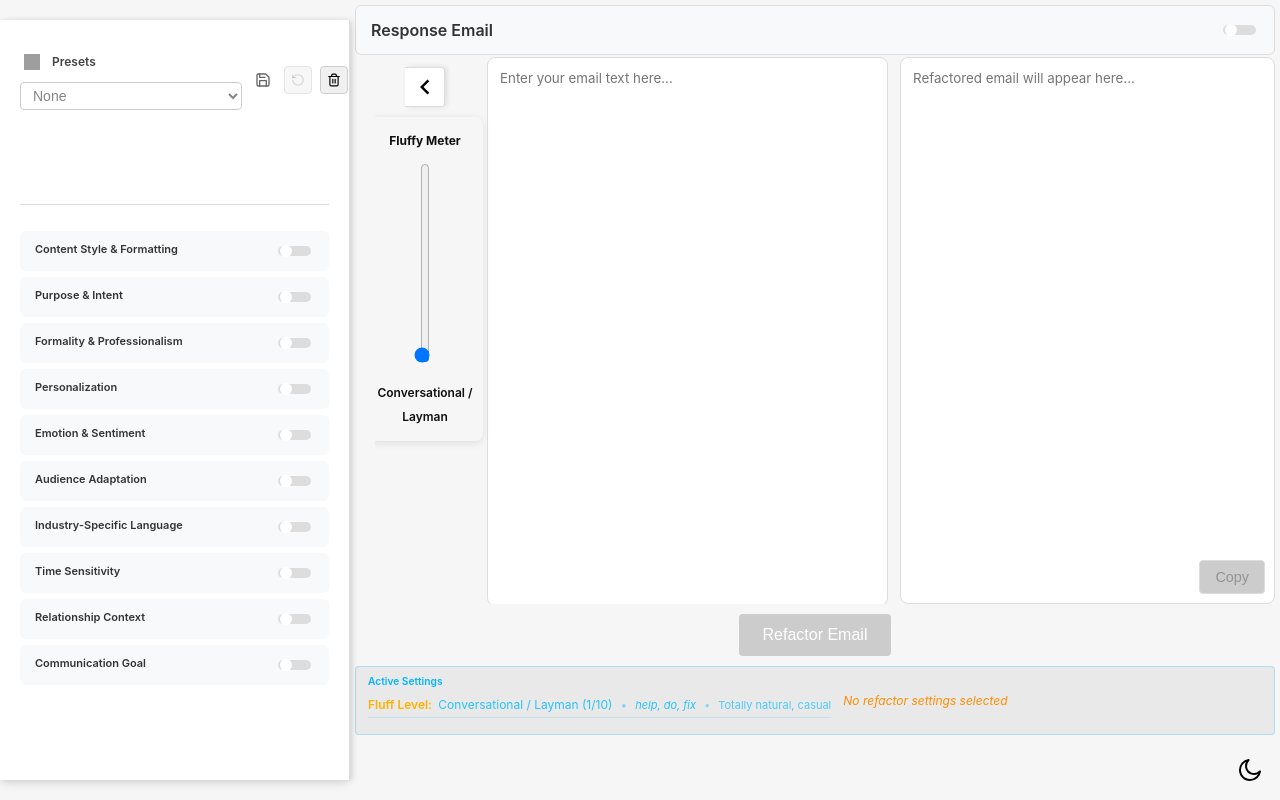
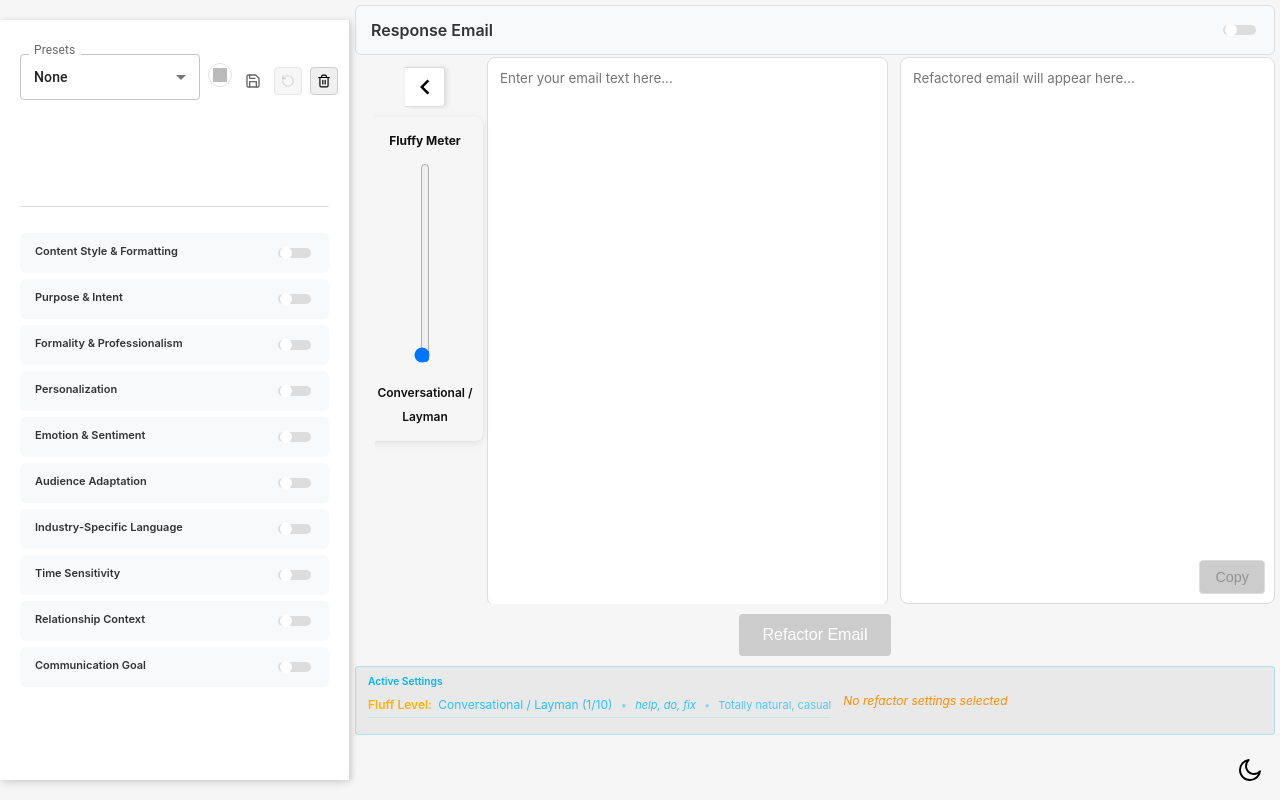
Before and after one commit to ScottBruton/emailRefactor, a React (Vite) app: page / in a window 1280 px wide. Built offline with nearby package versions, Linux system fonts and the light colour scheme; grey boxes are pictures that could not be loaded.

Commit message:
getting there

```diff
--- a/package.json
+++ b/package.json
@@ -10,6 +10,10 @@
     "tauri": "tauri"
   },
   "dependencies": {
+    "@emotion/react": "^11.14.0",
+    "@emotion/styled": "^11.14.0",
+    "@mui/icons-material": "^7.0.1",
+    "@mui/material": "^7.0.1",
     "@tauri-apps/api": "^2.3.0",
     "@tauri-apps/plugin-opener": "^2",
     "@types/react": "^19.0.12",
--- a/src/App.css
+++ b/src/App.css
@@ -1522,70 +1522,52 @@ select:focus {
 }
 
 .preset-controls {
-  display: flex;
-  flex-direction: column;
-  gap: 8px;
-  width: 100%;
-  font-size: 12px;
-}
-
-.preset-selection {
-  display: flex;
-  align-items: center;
-  gap: 8px;
-  width: 100%;
-}
-
-.preset-selection .preset-dropdown {
-  flex-grow: 1;
-}
-
-.preset-selection .delete-preset-button {
-  background: none;
-  border: none;
-  padding: 4px;
-  cursor: pointer;
-  display: flex;
-  align-items: center;
-  justify-content: center;
-  border-radius: 4px;
-  transition: all 0.2s ease;
-}
-
-.preset-selection .delete-preset-button:hover {
-  background-color: rgba(220, 53, 69, 0.1);
-}
-
-.preset-selection .delete-preset-button img {
+  position: relative;
+  margin-bottom: 12px;
+}
+
+/* MUI Select customization */
+.preset-controls .MuiSelect-select {
+  padding-right: 32px !important;
+}
+
+.preset-controls .MuiListItemSecondaryAction-root {
+  right: 8px !important;
+}
+
+.preset-controls .MuiIconButton-root {
+  padding: 4px !important;
+}
+
+.preset-controls .MuiIconButton-root img {
   width: 16px;
   height: 16px;
-  opacity: 0.6;
-  transition: opacity 0.2s ease;
-}
-
-.preset-selection .delete-preset-button:hover img {
+  opacity: 0.7;
+  transition: opacity 0.2s;
+}
+
+.preset-controls .MuiIconButton-root:hover img {
   opacity: 1;
 }
 
-/* Dark theme styles */
-.dark-theme .preset-selection .delete-preset-button:hover {
-  background-color: rgba(220, 53, 69, 0.2);
-}
-
-.dark-theme .preset-selection .delete-preset-button img {
-  filter: invert(1);
+/* Add preset input box */
+.preset-controls .MuiOutlinedInput-root {
+  margin-top: 4px;
 }
 
 /* Dark theme adjustments */
-.dark-theme .fluffy-meter-container {
-  background: #1f1f1f;
-  border: 1px solid #333;
-}
-
-.dark-theme .fluffy-meter::-webkit-slider-thumb {
-  background: #007bff;
-}
-
-.dark-theme .fluffy-meter::-webkit-slider-runnable-track {
-  background: #333;
-}
+.dark-theme .preset-controls .MuiSelect-select {
+  color: #f6f6f6;
+}
+
+.dark-theme .preset-controls .MuiOutlinedInput-notchedOutline {
+  border-color: #444;
+}
+
+.dark-theme .preset-controls .MuiOutlinedInput-root:hover .MuiOutlinedInput-notchedOutline {
+  border-color: #666;
+}
+
+.dark-theme .preset-controls .MuiIconButton-root {
+  color: #f6f6f6;
+}
--- a/src/App.jsx
+++ b/src/App.jsx
@@ -8,6 +8,7 @@ import darkIcon from '../assets/dark.svg';
 import lightIcon from '../assets/light.svg';
 import addPresetIcon from '../assets/addPreset.svg';
 import deleteIcon from '../assets/delete.svg';
+import PresetSelector from './components/PresetSelector';
 
 function App() {
   const [inputText, setInputText] = useState('');
@@ -1107,23 +1108,64 @@ function App() {
     setSelectedPreset('none');
   };
 
-  const handlePresetChange = (e) => {
-    const selectedValue = e.target.value;
-    setSelectedPreset(selectedValue);
-
-    if (selectedValue !== 'none') {
-      const selectedPresetData = presets[selectedValue] || customPresets[selectedValue];
-      if (selectedPresetData?.settings) {
-        // Apply preset settings
-        if (selectedPresetData.settings.enabledCategories) {
-          setEnabledCategories(selectedPresetData.settings.enabledCategories);
-        }
-
-        if (selectedPresetData.settings.styles) {
-          setStyles(selectedPresetData.settings.styles);
-        }
-      }
-    }
+  const handlePresetChange = (presetKey) => {
+    setSelectedPreset(presetKey);
+
+    // If 'none' is selected, reset to default state
+    if (presetKey === 'none') {
+      setEnabledCategories({
+        contentStyle: false,
+        purpose: false,
+        formality: false,
+        personalization: false,
+        emotion: false,
+        audience: false,
+        industry: false,
+        timeSensitivity: false,
+        relationship: false,
+        communicationGoal: false
+      });
+      return;
+    }
+
+    // Get the selected preset settings
+    const preset = presets[presetKey] || customPresets[presetKey];
+    if (!preset || !preset.settings) return;
+
+    // Update enabled categories
+    if (preset.settings.enabledCategories) {
+      setEnabledCategories(preset.settings.enabledCategories);
+    }
+
+    // Update styles
+    if (preset.settings.styles) {
+      setStyles(preset.settings.styles);
+    }
+  };
+
+  const handleDeletePreset = (presetKey) => {
+    // If the deleted preset is currently selected, switch to 'none'
+    if (selectedPreset === presetKey) {
+      setSelectedPreset('none');
+      // Reset all categories to default state
+      const defaultCategories = { ...categories };
+      Object.keys(defaultCategories).forEach(categoryKey => {
+        defaultCategories[categoryKey] = {
+          ...defaultCategories[categoryKey],
+          active: false,
+          settings: {
+            ...defaultCategories[categoryKey].settings,
+            // Reset any specific settings to their defaults here
+          }
+        };
+      });
+      setCategories(defaultCategories);
+    }
+
+    // Remove the preset from customPresets
+    const newCustomPresets = { ...customPresets };
+    delete newCustomPresets[presetKey];
+    setCustomPresets(newCustomPresets);
   };
 
   const handleRevertToSaved = () => {
@@ -1442,29 +1484,6 @@ function App() {
     }
   };
 
-  const handleDeletePreset = (presetKey, e) => {
-    e.stopPropagation();
-    setPresetToDelete(presetKey);
-    setIsDeleteModalOpen(true);
-  };
-
-  const confirmDeletePreset = () => {
-    if (presetToDelete) {
-      const updatedCustomPresets = { ...customPresets };
-      delete updatedCustomPresets[presetToDelete];
-
-      // Update state and localStorage
-      setCustomPresets(updatedCustomPresets);
-      localStorage.setItem('customPresets', JSON.stringify(updatedCustomPresets));
-
-      if (selectedPreset === presetToDelete) {
-        setSelectedPreset('none');
-      }
-    }
-    setIsDeleteModalOpen(false);
-    setPresetToDelete(null);
-  };
-
   const renderStyleControls = () => {
     return (
       <div className={`sidebar-container ${sidebarHidden ? 'hidden' : ''}`}>
@@ -1472,42 +1491,14 @@ function App() {
           <div className="sidebar-header">
             <div className="settings-controls">
               <div className="preset-controls">
-                <div className="preset-header">
-                  <button
-                    className="add-preset-button"
-                    onClick={() => setIsAddPresetModalOpen(true)}
-                    title="Add new preset"
-                  >
-                    <img src={addPresetIcon} alt="Add preset" />
-                  </button>
-                  <span className="preset-label">Presets</span>
-                </div>
-                <div className="preset-selection">
-                  <select
-                    className="preset-dropdown"
-                    value={selectedPreset}
-                    onChange={handlePresetChange}
-                    title="Select a preset for different email types"
-                  >
-                    {Object.entries(presets).map(([key, preset]) => (
-                      <option key={key} value={key}>{preset.label}</option>
-                    ))}
-                    {Object.entries(customPresets).map(([key, preset]) => (
-                      <option key={key} value={key} className="custom-preset-option">
-                        {preset.label}
-                      </option>
-                    ))}
-                  </select>
-                  {selectedPreset !== 'none' && customPresets[selectedPreset] && (
-                    <button
-                      className="delete-preset-button"
-                      onClick={(e) => handleDeletePreset(selectedPreset, e)}
-                      title="Delete preset"
-                    >
-                      <img src={deleteIcon} alt="Delete" />
-                    </button>
-                  )}
-                </div>
+                <PresetSelector
+                  presets={presets}
+                  customPresets={customPresets}
+                  selectedPreset={selectedPreset}
+                  onPresetChange={handlePresetChange}
+                  onDeletePreset={handleDeletePreset}
+                  onAddPreset={handleAddPreset}
+                />
               </div>
               <button
                 className="save-settings-button"
@@ -1906,7 +1897,7 @@ function App() {
             <p className="modal-message">Are you sure you want to delete this preset?</p>
             <div className="modal-buttons">
               <button className="modal-button cancel" onClick={() => setIsDeleteModalOpen(false)}>Cancel</button>
-              <button className="modal-button delete" onClick={confirmDeletePreset}>Delete</button>
+              <button className="modal-button delete" onClick={() => handleDeletePreset(presetToDelete)}>Delete</button>
             </div>
           </div>
         </div>
--- /dev/null
+++ b/src/components/PresetSelector.jsx
@@ -0,0 +1,158 @@
+import React, { useState } from 'react';
+import {
+  Select,
+  MenuItem,
+  IconButton,
+  Box,
+  FormControl,
+  InputLabel,
+  OutlinedInput,
+  ListItemText
+} from '@mui/material';
+import deleteIcon from '../../assets/delete.svg';
+import addIcon from '../../assets/addPreset.svg';
+
+const PresetSelector = ({
+  presets,
+  customPresets,
+  selectedPreset,
+  onPresetChange,
+  onDeletePreset,
+  onAddPreset
+}) => {
+  const [isAddPresetOpen, setIsAddPresetOpen] = useState(false);
+  const [newPresetName, setNewPresetName] = useState('');
+
+  const handleAddPreset = () => {
+    if (newPresetName.trim()) {
+      onAddPreset(newPresetName.trim());
+      setNewPresetName('');
+      setIsAddPresetOpen(false);
+    }
+  };
+
+  return (
+    <Box sx={{ display: 'flex', alignItems: 'center', gap: 1 }}>
+      <FormControl sx={{ minWidth: 180 }}>
+        <InputLabel size="small">Presets</InputLabel>
+        <Select
+          value={selectedPreset}
+          onChange={(e) => onPresetChange(e.target.value)}
+          label="Presets"
+          size="small"
+          input={<OutlinedInput label="Presets" />}
+          MenuProps={{
+            PaperProps: {
+              sx: {
+                maxHeight: 300,
+                '& .MuiMenuItem-root': {
+                  py: 0.5,
+                  px: 2,
+                  minHeight: 'unset'
+                }
+              }
+            }
+          }}
+        >
+          {Object.entries(presets).map(([key, preset]) => (
+            <MenuItem key={key} value={key} sx={{ pr: 6 }}>
+              <ListItemText
+                primary={preset.label}
+                primaryTypographyProps={{
+                  fontSize: '0.875rem',
+                  fontWeight: selectedPreset === key ? 500 : 400
+                }}
+              />
+            </MenuItem>
+          ))}
+          {Object.entries(customPresets).map(([key, preset]) => (
+            <MenuItem key={key} value={key} sx={{ pr: 6, display: 'flex', justifyContent: 'space-between' }}>
+              <ListItemText
+                primary={preset.label}
+                primaryTypographyProps={{
+                  fontSize: '0.875rem',
+                  fontWeight: selectedPreset === key ? 500 : 400
+                }}
+              />
+              <IconButton
+                size="small"
+                onClick={(e) => {
+                  e.stopPropagation();
+                  onDeletePreset(key);
+                }}
+                sx={{
+                  position: 'absolute',
+                  right: 4,
+                  padding: '2px',
+                  '&:hover': { backgroundColor: 'rgba(0, 0, 0, 0.04)' }
+                }}
+              >
+                <img
+                  src={deleteIcon}
+                  alt="Delete"
+                  style={{
+                    width: '14px',
+                    height: '14px',
+                    opacity: 0.7,
+                    transition: 'opacity 0.2s'
+                  }}
+                />
+              </IconButton>
+            </MenuItem>
+          ))}
+        </Select>
+      </FormControl>
+      <IconButton
+        size="small"
+        onClick={() => setIsAddPresetOpen(true)}
+        sx={{
+          border: '1px solid',
+          borderColor: 'divider',
+          padding: '4px',
+          '&:hover': {
+            backgroundColor: 'action.hover'
+          }
+        }}
+      >
+        <img
+          src={addIcon}
+          alt="Add"
+          style={{
+            width: '14px',
+            height: '14px',
+            opacity: 0.7,
+            transition: 'opacity 0.2s'
+          }}
+        />
+      </IconButton>
+
+      {isAddPresetOpen && (
+        <Box sx={{
+          position: 'absolute',
+          top: '100%',
+          left: 0,
+          width: '180px',
+          backgroundColor: 'background.paper',
+          border: '1px solid',
+          borderColor: 'divider',
+          borderRadius: 1,
+          p: 1,
+          zIndex: 1000,
+          boxShadow: 3
+        }}>
+          <OutlinedInput
+            fullWidth
+            size="small"
+            value={newPresetName}
+            onChange={(e) => setNewPresetName(e.target.value)}
+            placeholder="Enter preset name..."
+            onKeyPress={(e) => e.key === 'Enter' && handleAddPreset()}
+            autoFocus
+          />
+        </Box>
+      )}
+    </Box>
+  );
+};
+
+export default PresetSelector;
```
Also changed, not shown: 1 other file (tests, documents, lock files or other folders).
